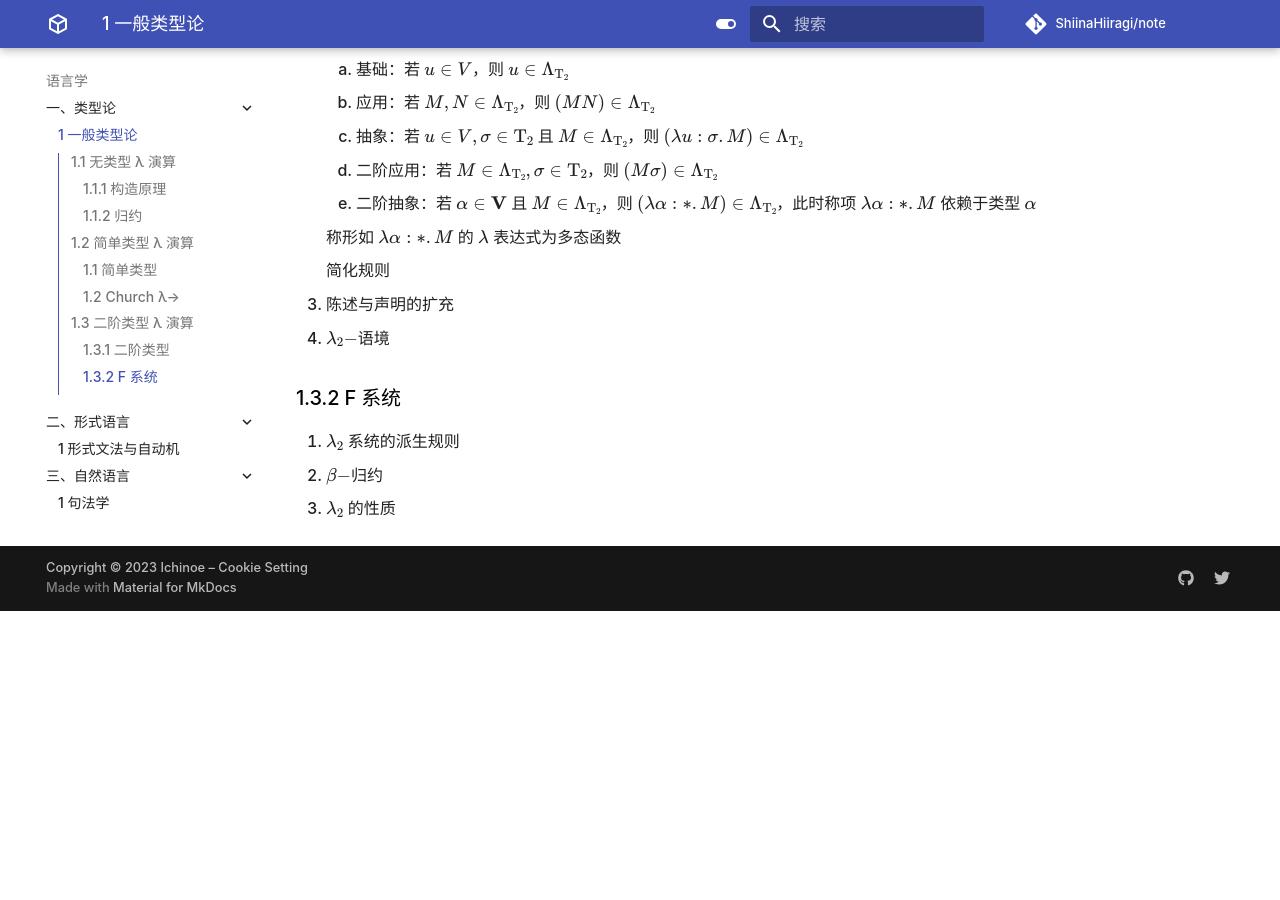
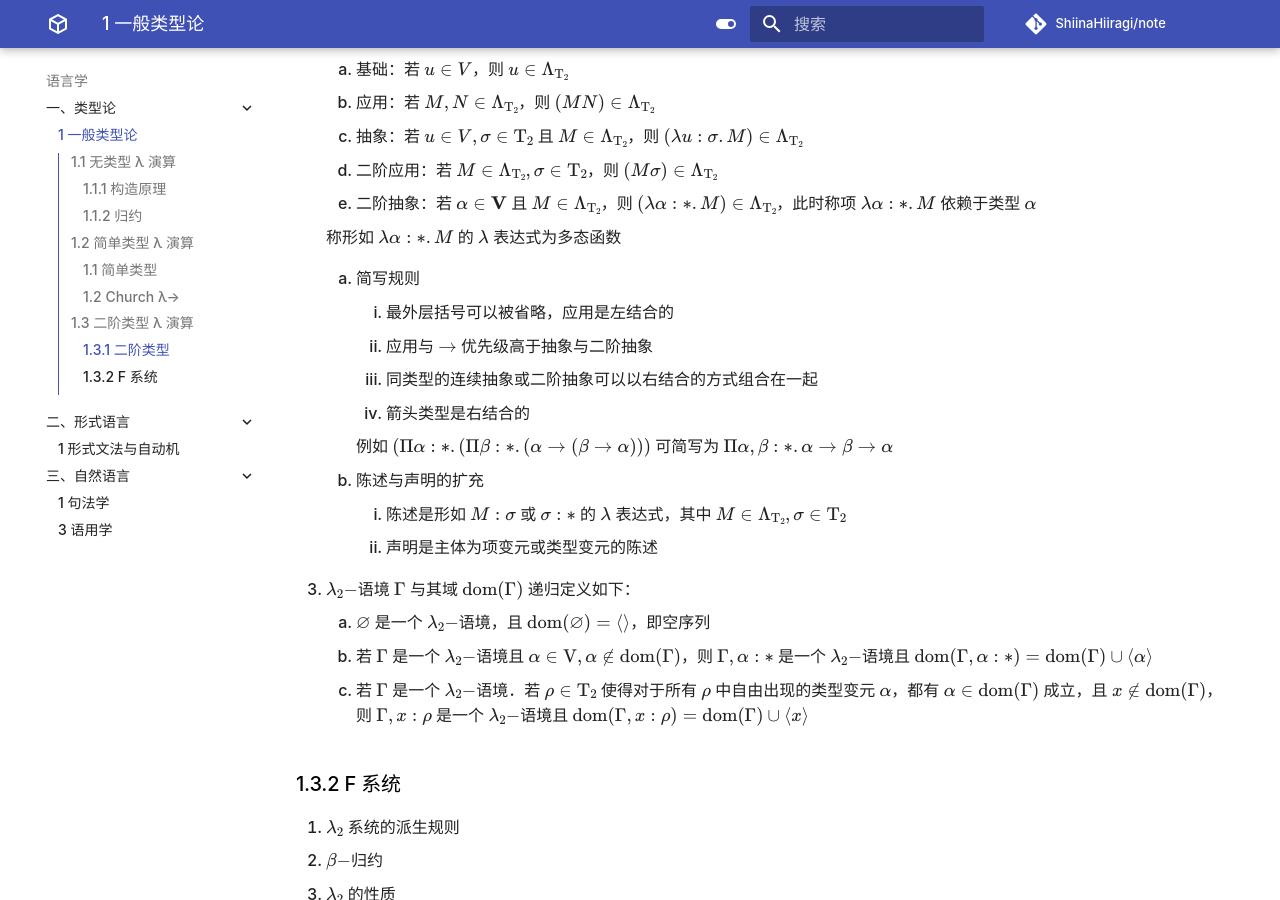
Before and after one commit to ShiinaHiiragi/note, an MkDocs documentation site: the page built from docs/lang/type/gen.md, in a window 1280 px wide and 900 px high, scrolled down 5654 px. Built offline with MkDocs 1.6.1 and Material for MkDocs 9.7.7, drawn with Linux system fonts in a browser that asks for light colours; comment, search, counter and statistics services are not loaded; before the commit the page ends 6265 px from its top, so only the background shows below that.

Commit message:
stage 1.3.1

```diff
--- a/docs/lang/type/gen.md
+++ b/docs/lang/type/gen.md
@@ -191,10 +191,22 @@
 
     称形如 $\lambda \alpha: *.M$ 的 $\lambda$ 表达式为多态函数
 
-    简化规则
+    1. 简写规则
+        1. 最外层括号可以被省略，应用是左结合的
+        2. 应用与 $\to$ 优先级高于抽象与二阶抽象
+        3. 同类型的连续抽象或二阶抽象可以以右结合的方式组合在一起
+        4. 箭头类型是右结合的
 
-3. 陈述与声明的扩充
-4. $\lambda_2-$语境
+        例如 $(\Pi \alpha: *. (\Pi \beta: *. (\alpha \to (\beta \to \alpha)))$ 可简写为 $\Pi \alpha, \beta: *. \alpha \to \beta \to \alpha$
+
+    2. 陈述与声明的扩充
+        1. 陈述是形如 $M: \sigma$ 或 $\sigma: *$ 的 $\lambda$ 表达式，其中 $M \in \Lambda_{\mathrm T_2}, \sigma \in \mathrm T_2$
+        2. 声明是主体为项变元或类型变元的陈述
+
+3. $\lambda_2-$语境 $\Gamma$ 与其域 $\operatorname{dom}(\Gamma)$ 递归定义如下：
+    1. $\varnothing$ 是一个 $\lambda_2-$语境，且 $\operatorname{dom}(\varnothing) = \left<\right>$，即空序列
+    2. 若 $\Gamma$ 是一个 $\lambda_2-$语境且 $\alpha \in \mathrm{V}, \alpha \notin \operatorname{dom} (\Gamma)$，则 $\Gamma, \alpha: *$ 是一个 $\lambda_2-$语境且 $\operatorname{dom}(\Gamma, \alpha: *) = \operatorname{dom}(\Gamma) \cup \left<\alpha\right>$
+    3. 若 $\Gamma$ 是一个 $\lambda_2-$语境．若 $\rho \in \mathrm T_2$ 使得对于所有 $\rho$ 中自由出现的类型变元 $\alpha$，都有 $\alpha \in \operatorname{dom}(\Gamma)$ 成立，且 $x \notin \operatorname{dom}(\Gamma)$，则 $\Gamma, x: \rho$ 是一个 $\lambda_2-$语境且 $\operatorname{dom}(\Gamma, x: \rho) = \operatorname{dom}(\Gamma) \cup \left<x\right>$
 
 ### 1.3.2 F 系统
 
```
